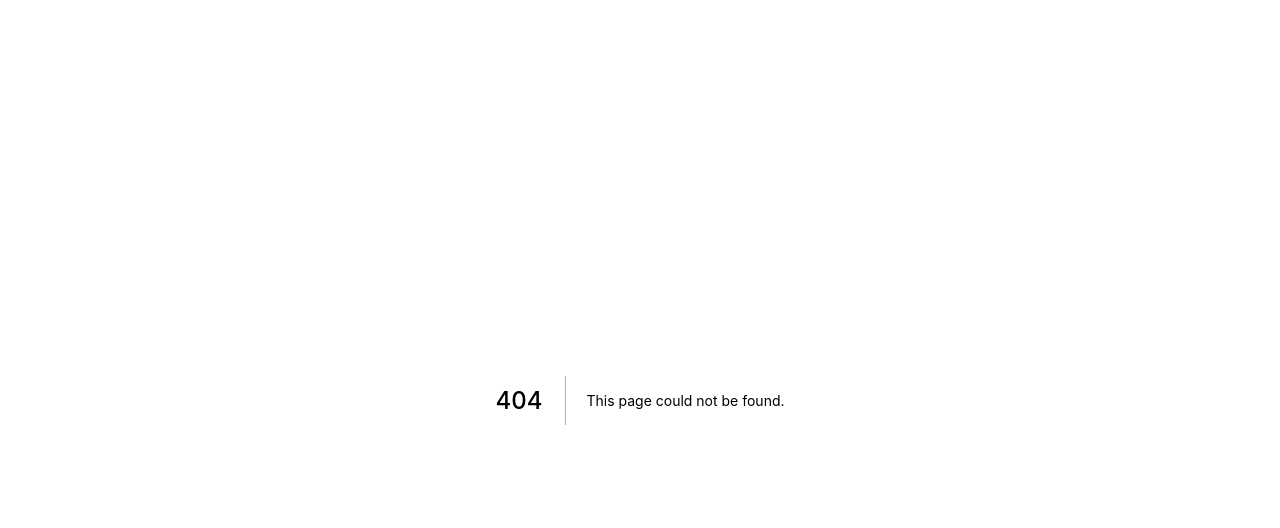
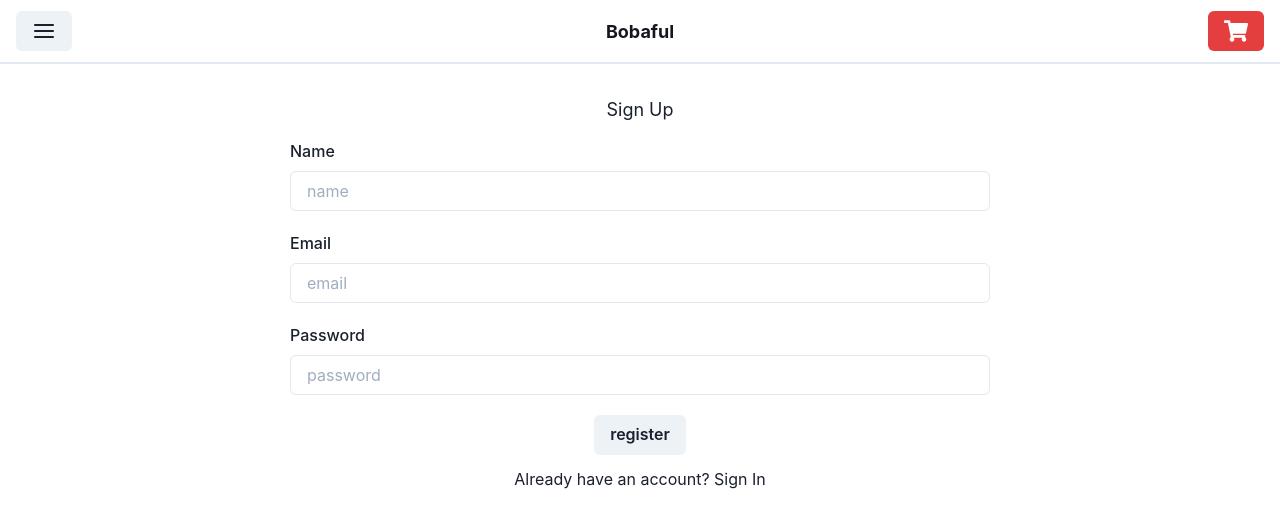
Before and after one commit to andreidimaano/Bobaful, a Next.js app in the folder frontend/bobaful/: page /signup in a window 1280 px wide. Before the commit this address had no page. Shown: the top 528 px of the page. Built offline with nearby package versions, Linux system fonts and the light colour scheme.

Commit message:
added login and signup pages

```diff
--- /dev/null
+++ b/frontend/bobaful/src/components/authentication-components/Heading.tsx
@@ -0,0 +1,16 @@
+import { Box, Text } from "@chakra-ui/react";
+import React from "react";
+
+interface HeadingProps {
+  text: string;
+}
+
+const Heading: React.FC<HeadingProps> = ({ text }) => {
+  return (
+    <Box fontSize="lg">
+      <Text>{text}</Text>
+    </Box>
+  );
+};
+
+export default Heading;
--- /dev/null
+++ b/frontend/bobaful/src/components/authentication-components/InputField.tsx
@@ -0,0 +1,28 @@
+import React, { InputHTMLAttributes } from "react";
+import {
+  FormControl,
+  FormLabel,
+  Input,
+  FormErrorMessage,
+} from "@chakra-ui/react";
+import { useField } from "formik";
+
+type InputFieldProps = InputHTMLAttributes<HTMLInputElement> & {
+  label: string;
+  name: string;
+};
+
+export const InputField: React.FC<InputFieldProps> = ({
+  label,
+  size: _,
+  ...props
+}) => {
+  const [field, { error }] = useField(props);
+  return (
+    <FormControl isInvalid={!!error}>
+      <FormLabel htmlFor={field.name}>{label}</FormLabel>
+      <Input {...field} {...props} id={field.name} />
+      {error ? <FormErrorMessage>{error}</FormErrorMessage> : null}
+    </FormControl>
+  );
+};
--- /dev/null
+++ b/frontend/bobaful/src/pages/signup.tsx
@@ -0,0 +1,64 @@
+import React from "react";
+import { useRouter } from "next/router";
+import { Form, Formik } from "formik";
+import { Box, Button, Center, Link } from "@chakra-ui/react";
+import { InputField } from "../components/authentication-components/InputField";
+import { Navbar } from "../components/Navbar";
+import NextLink from "next/link";
+import Heading from "../components/authentication-components/Heading";
+
+interface signupProps {}
+
+const signup: React.FC<signupProps> = ({}) => {
+  const router = useRouter();
+  return (
+    <>
+      <Navbar />
+      <Box mt={8} mx="auto" maxW="700px" w="100%">
+        <Formik
+          initialValues={{ email: "", name: "", password: "" }}
+          onSubmit={(values) => {
+            // check for errors
+            // otherwise user is authenticated, go to home page
+            console.log(values);
+            router.push("/");
+          }}
+        >
+          {({ isSubmitting }) => (
+            <>
+              <Center mb={4}>
+                <Heading text="Sign Up" />
+              </Center>
+              <Form>
+                <InputField name="name" placeholder="name" label="Name" />
+                <Box mt={5}>
+                  <InputField name="email" placeholder="email" label="Email" />
+                </Box>
+                <Box mt={5}>
+                  <InputField
+                    name="password"
+                    placeholder="password"
+                    label="Password"
+                    type="password"
+                  />
+                </Box>
+                <Center>
+                  <Button mt={5} isLoading={isSubmitting} type="submit">
+                    register
+                  </Button>
+                </Center>
+                <Center mt={3}>
+                  <NextLink href="/signin">
+                    <Link>Already have an account? Sign In</Link>
+                  </NextLink>
+                </Center>
+              </Form>
+            </>
+          )}
+        </Formik>
+      </Box>
+    </>
+  );
+};
+
+export default signup;
```
Also changed, not shown: frontend/bobaful/src/pages/signin.tsx (added, +64 -0 lines).
